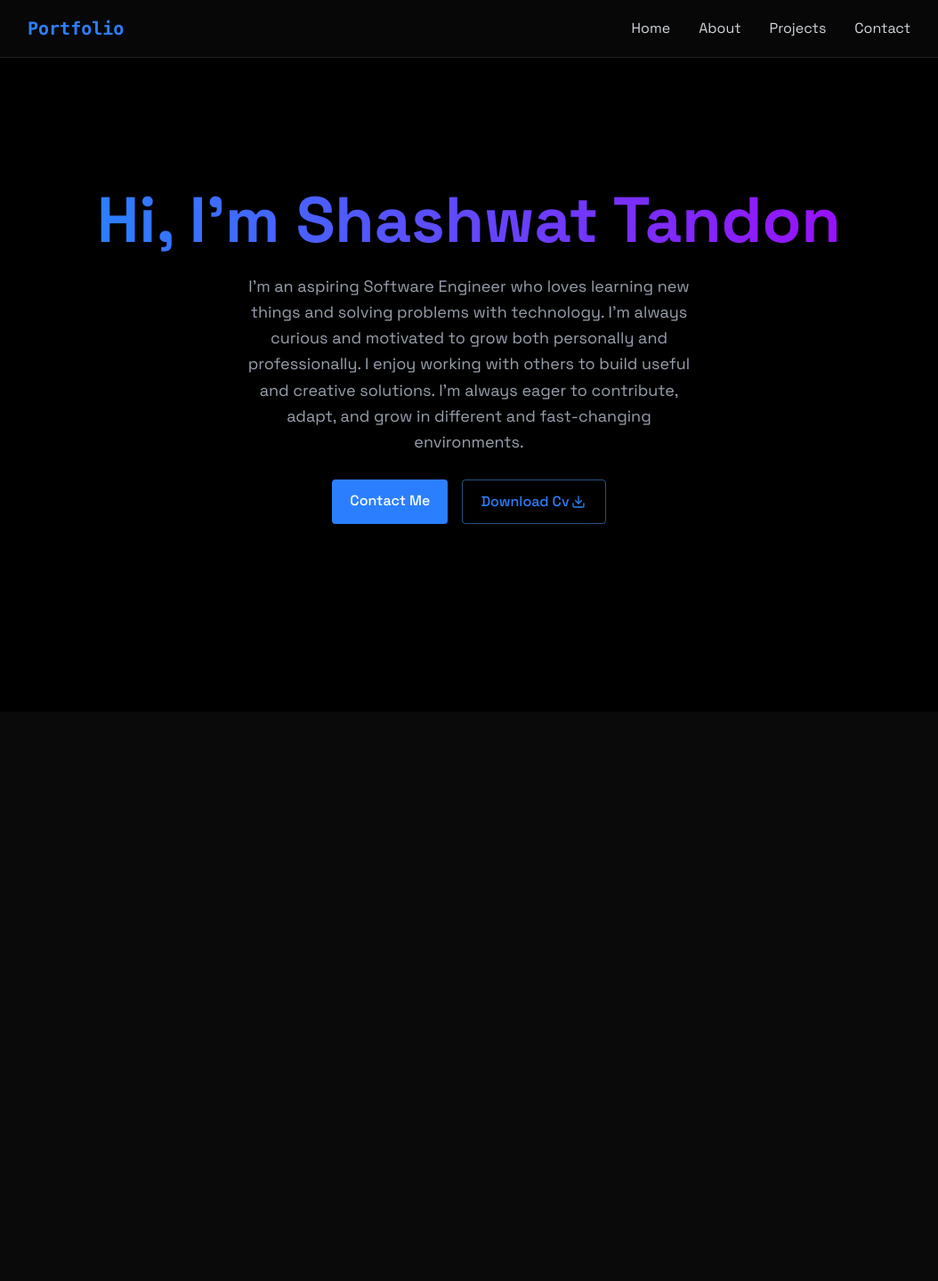
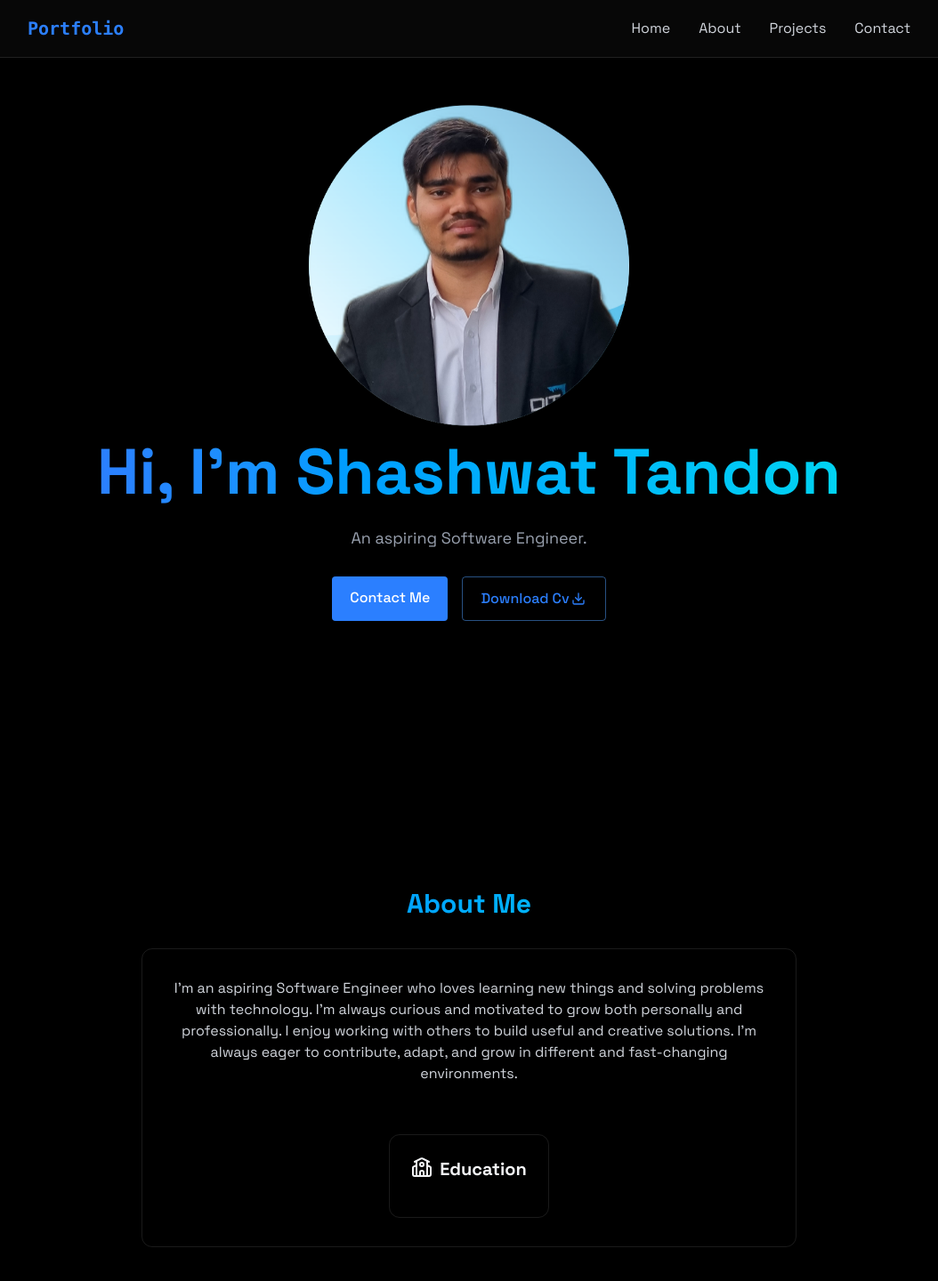
Before and after one commit to killlercram/Main_Portfolio, a React (Vite) app: page / in a window 1280 px wide. Shown: the top 1440 px of the page at 89% size, without its empty margins (113-1167 px from the left). Before the commit the page ends 800 px from the top, so only its background shows below. Built offline with nearby package versions, Linux system fonts and the light colour scheme.

Commit message:
few Changes done and added home page

```diff
--- a/src/App.jsx
+++ b/src/App.jsx
@@ -5,6 +5,7 @@ import { MobileMenu } from './components/MobileMenu';
 import './App.css'
 import "./index.css"
 import { Home } from './components/sections/Home';
+import { About } from './components/sections/About';
 
 function App() {
  //For showing if we are still loading or not
@@ -24,6 +25,7 @@ function App() {
         <Navbar menuOpen = {menuOpen} setMenuOpen ={setMenuOpen}/>
         <MobileMenu menuOpen = {menuOpen} setMenuOpen ={setMenuOpen}/>
         <Home/>
+        <About/>
 
       </div>
     </div>
--- a/src/components/sections/About.jsx
+++ b/src/components/sections/About.jsx
@@ -0,0 +1,93 @@
+import { School } from "lucide-react";
+
+export const About = () => {
+const WebdevSkills = [
+"HTML",
+"CSS",
+"React.js",
+"Node.js",
+"Tailwind",
+"SQL",
+"MonoDB",
+"JAVA",
+"JS",
+"Express",
+"Axios",
+];
+const DevOpsSkills = ["React", "Node.js", "Tailwind", "HTML"];
+
+return (
+<section
+id="about"
+className="min-h-screen flex items-center justify-center py-20 text-center"
+>
+{/* outer div */}
+<div className="max-w-3xl mx-auto px-4 ">
+<h2
+className="text-3xl font-bold mb-8 bg-gradient-to-r from-blue-500
+to-cyan-400 bg-clip-text text-transparent"
+>
+About Me
+</h2>
+
+{/* small para and skills */}
+<div className="rounded-xl p-8 border-white/10 border hover:-translate-y-0.5 transition-all flex justify-center flex-col items-center">
+<p className="text-gray-300 mb-6 ">
+I'm an aspiring Software Engineer who loves learning new things and
+solving problems with technology. I'm always curious and motivated
+to grow both personally and professionally. I enjoy working with
+others to build useful and creative solutions. I'm always eager to
+contribute, adapt, and grow in different and fast-changing
+environments.
+</p>
+
+<div className=" gap-6 mt-8">
+<div className="p-6 rounded-xl border-white/10 border hover:-translate-y-1 transition-all">
+<h3 className="text-xl font-bold mb-4 flex justify-center gap-2">
+<School />
+Education
+</h3>
+
+</div>
+</div>
+
+{/* skills */}
+{/* <div className="grid grid-cols-1 md:grid-cols-2 gap-6">
+<div className="rounded-xl p-6 hover:-translate-y-1 transition-all">
+<h3 className="text-xl font-bold mb-4">Development</h3>
+<div className="flex flex-wrap gap-2">
+{WebdevSkills.map((tech,id) => (
+<span key={id} className="bg-blue-500/10 text-blue-500 py-1 px-3 rounded-full text-sm hover:bg-blue-500/20 hover:shadow-[0_2px_8px_rgba(59,130,246,0.2)] transition">{tech}</span>
+))}
+</div>
+</div>
+<div className="rounded-xl p-6 hover:-translate-y-1 transition-all">
+<h3 className="text-xl font-bold mb-4">Development</h3>
+<div className="flex flex-wrap gap-2">
+{WebdevSkills.map((tech,id) => (
+<span key={id} className="bg-blue-500/10 text-blue-500 py-1 px-3 rounded-full text-sm hover:bg-blue-500/20 hover:shadow-[0_2px_8px_rgba(59,130,246,0.2)] transition">{tech}</span>
+))}
+</div>
+</div>
+</div> */}
+</div>
+
+{/* Education */}
+{/* <div className="grid grid-cols-1 md:grid-cols-2 gap-6 mt-8">
+<div className="p-6 rounded-xl border-white/10 border hover:-translate-y-1 transition-all">
+<h3 className="text-xl font-bold mb-4 flex justify-center gap-2">
+<School />
+Education
+</h3>
+<ul>
+<li>
+<strong>B.Tech in Computer Science</strong> -DITU [2022-2026]
+</li>
+</ul>
+</div>
+</div> */}
+
+</div>
+</section>
+);
+};
--- a/src/components/sections/Home.jsx
+++ b/src/components/sections/Home.jsx
@@ -4,20 +4,28 @@ export const Home = () => {
 return (
 <section
 id="home"
-      className="min-h-screen flex items-center justify-center relative"
+className="min-h-screen flex flex-col items-center justify-center relative"
 >
+{/* Image */}
+<div className="flex justify-center items-center">
+<img src="/assets/hero/heroImage.png" alt="Shashwat_Image" className="z-10 py-4 max-w-[60%] animate-floating "/>
+</div>
+
+{/* Name and Other */}
 <div className="text-center z-10 px-4">
-        <h1 className="text-5xl md:text-7xl font-bold mb-6 bg-gradient-to-r from-blue-500 to bg-purple-600 bg-clip-text text-transparent">
+{/* Name */}
+<h1 className="text-5xl md:text-7xl font-bold mb-6 bg-gradient-to-r from-blue-500 to-cyan-400 bg-clip-text text-transparent">
 Hi, I'm Shashwat Tandon
 </h1>
 <p className="text-gray-400 text-lg mb-7 max-w-lg mx-auto leading-relaxed" >
-        I'm an aspiring Software Engineer who loves learning new things and solving problems with technology. I'm always curious and motivated to grow both personally and professionally. I enjoy working with others to build useful and creative solutions. I'm always eager to contribute, adapt, and grow in different and fast-changing environments.
+An aspiring Software Engineer.
 </p>
 
+{/* Links as button */}
 <div className="flex justify-center space-x-4">
 <a href="#contact" className="bg-blue-500 text-white py-3 px-5 rounded font-medium transition relative overflow-hidden hover:-translate-y-1">Contact Me</a>
 
-          <a href="/assets/cv/Resume.pdf" className="flex border py-3 px-5 border-blue-400/50 text-blue-500 rounded font-medium transition-all overflow-hidden  hover:-translate-y-1" download>Download Cv <DownloadIcon className="w-4 mx-0.5"/> </a>
+<a href="/assets/cv/Resume.pdf" className="flex border py-3 px-5 border-blue-400/50 text-blue-500 rounded font-medium transition-all overflow-hidden hover:-translate-y-1" download>Download Cv <DownloadIcon className="w-4 mx-0.5"/> </a>
 </div>
 </div>
 </section>
--- a/src/index.css
+++ b/src/index.css
@@ -34,6 +34,23 @@ html, body{
   .animate-blink{
     animation: blink 0.8s step-end infinite ;
   }
+  /* for Image movement */
+@layer utilities {
+  @keyframes floating {
+  0% {
+  transform: translateY(0px);
+  }
+  50% {
+  transform: translateY(5px);
+  }
+  100% {
+  transform: translateY(0px);
+  }
+  }
+  .animate-floating {
+  animation: floating 3s ease-in-out infinite;
+  }
+  }
 }
 
 html{
```
Also changed, not shown: 1 other file (tests, documents, lock files or other folders). Lines whose indentation alone changed are shown as unchanged.
